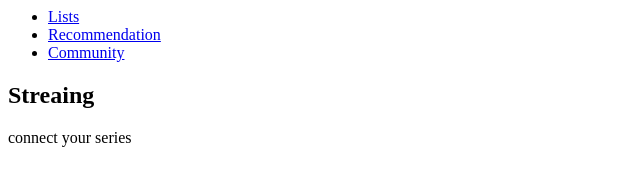
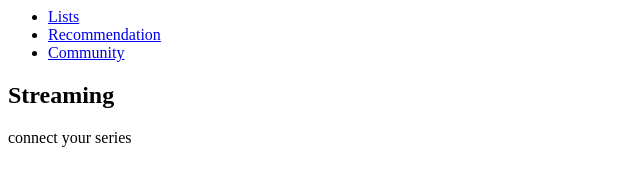
Before and after one commit to Brekke86/streaming, a plain HTML site: page index.html in a window 1280 px wide. Shown: the full height of the page, 0-640 px from the left. Drawn offline with Linux system fonts and the light colour scheme.

Commit message:
third commit

```diff
--- a/index.html
+++ b/index.html
@@ -18,7 +18,7 @@
 
     <main>
         <section>
-            <h1> Streaing</h1>
+            <h1> Streaming</h1>
             <p> connect your series</p>
         <section/>
 
```
